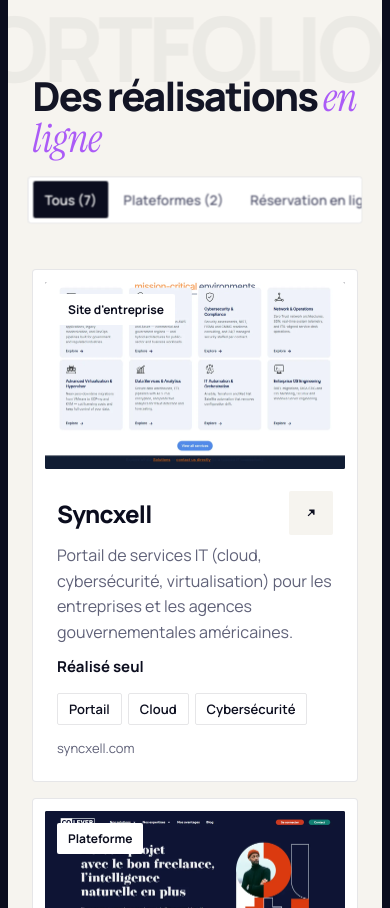
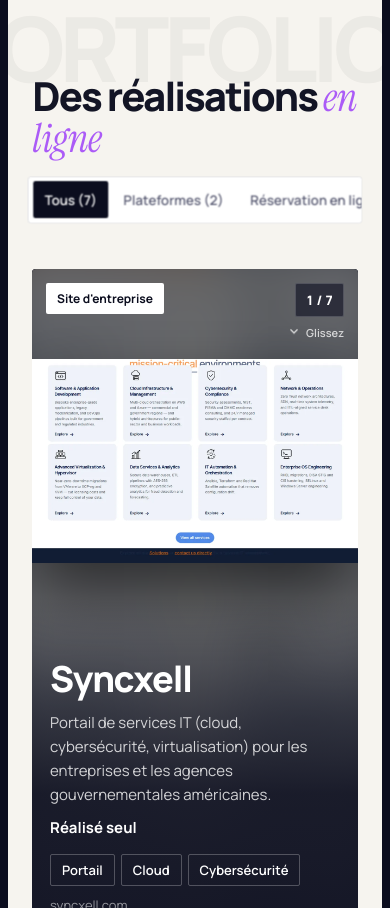
Before and after one commit to HenocVik/HenocVik.github.io, a plain HTML site: page index.html in a window 390 px wide. Shown: the part 1092-2000 px from the top of the page. Drawn offline with Linux system fonts and the light colour scheme; animation ran at ten frames a second.

Commit message:
Projets façon Reels sur mobile : un projet par écran, défilement aimanté

```diff
--- a/index.html
+++ b/index.html
@@ -144,6 +144,7 @@ section{position:relative}
 .it .fact{display:block;margin-top:10px;font-weight:700;color:var(--ink);font-size:15px}
 .it .tg{display:flex;gap:6px;flex-wrap:wrap;margin-top:16px}.it .tg span{padding:6px 11px;border-radius:2px;border:1px solid var(--lineD);font-size:13px;font-weight:600}
 .it .url{display:block;margin-top:14px;font-size:13px;color:var(--mut2)}
+.it .blur,.it .num,.it .go-btn,.it .swipe{display:none}
 /* animations des projets */
 .grid.leave .it{opacity:0;transform:translateY(24px) scale(.98);transition:opacity .3s,transform .3s}
 .it.enter{opacity:0;transform:translateY(50px)}
@@ -316,6 +317,34 @@ footer{padding:60px 0 130px;color:var(--mut);font-size:14px}footer .wrap{display
 }
 @media(max-width:640px){
   .grid{grid-template-columns:1fr}
+  /* projets façon Reels : un projet par écran, défilement aimanté */
+  html{scroll-snap-type:y proximity}
+  #grid{display:block}
+  #grid .it{position:relative;display:block;height:calc(100svh - 24px);margin:0 0 12px;padding:0;border:0;overflow:hidden;background:var(--ink);color:#fff;scroll-snap-align:center;scroll-snap-stop:always}
+  #grid .it:hover{transform:none;box-shadow:none}
+  #grid .it .im{position:absolute;inset:0;aspect-ratio:auto;border-radius:0;background:var(--ink)}
+  #grid .it .blur{display:block;position:absolute;inset:-40px;background-size:cover;background-position:center top;filter:blur(26px) brightness(.42) saturate(1.2)}
+  #grid .it .im img{position:absolute;left:0;top:11%;width:100%;height:auto;aspect-ratio:16/10;object-fit:cover;object-position:top;z-index:1;box-shadow:0 30px 60px rgba(0,0,0,.55);transform:scale(.9);opacity:.5;transition:transform 1s cubic-bezier(.16,1,.3,1),opacity .8s}
+  #grid .it.live .im img{transform:none;opacity:1}
+  #grid .it .im::before{content:"";position:absolute;inset:0;z-index:2;background:linear-gradient(0deg,rgba(11,13,30,.97) 0%,rgba(11,13,30,.82) 36%,transparent 60%)}
+  #grid .it .im .k{z-index:3;top:14px;left:14px;color:var(--ink)}
+  #grid .it .num{display:block;position:absolute;z-index:4;top:14px;right:14px;font-weight:800;font-size:13px;padding:7px 10px;background:rgba(11,13,30,.6);border:1px solid rgba(255,255,255,.18);border-radius:2px;font-variant-numeric:tabular-nums}
+  #grid .it .bd{position:absolute;left:0;right:0;bottom:0;z-index:4;padding:20px 18px 106px}
+  #grid .it h3{font-size:36px;color:#fff}
+  #grid .it h3 span{display:none}
+  #grid .it p{color:rgba(255,255,255,.8);font-size:15px}
+  #grid .it .fact{color:#fff}
+  #grid .it .tg span{border-color:rgba(255,255,255,.25);color:#fff}
+  #grid .it .url{color:rgba(255,255,255,.55);margin-top:10px}
+  #grid .it .go-btn{display:inline-flex;align-items:center;gap:8px;margin-top:14px;padding:12px 16px;background:var(--o);color:var(--on);font-weight:700;font-size:14px;border-radius:2px}
+  #grid .it .bd>*{opacity:0;transform:translate3d(0,26px,0);transition:opacity .6s,transform .8s cubic-bezier(.16,1,.3,1)}
+  #grid .it.live .bd>*{opacity:1;transform:none}
+  #grid .it.live .bd>*:nth-child(2){transition-delay:.07s}#grid .it.live .bd>*:nth-child(3){transition-delay:.14s}#grid .it.live .bd>*:nth-child(4){transition-delay:.21s}#grid .it.live .bd>*:nth-child(5){transition-delay:.28s}#grid .it.live .bd>*:nth-child(6){transition-delay:.35s}
+  #grid .it .swipe{display:flex;align-items:center;gap:4px;position:absolute;z-index:5;right:14px;top:56px;font-size:11px;font-weight:600;color:rgba(255,255,255,.75);white-space:nowrap}
+  #grid .it .swipe svg{width:16px;height:16px;animation:nudge 1.4s ease-in-out infinite}
+  @keyframes nudge{0%,100%{transform:translateY(-3px)}50%{transform:translateY(4px)}}
+  #grid .it .bd{padding-bottom:118px}
+  .pager{display:none}
   .zl{font-size:clamp(36px,11.5vw,58px)}
   .me{height:min(54vh,400px);justify-self:start;margin:22px 0 -30px 2px}
   .me .tag,.me .tag.l{width:min(31vw,118px);left:calc(100% + 6px);right:auto;text-align:left;padding:6px 0 6px 9px;border-left:2px solid var(--o);border-right:0}
@@ -464,18 +493,19 @@ const PJ=[
  ["destinations-canada","destinations-canada.com","https://destinations-canada.com/","Destinations Canada","Agence qui accompagne les projets d'études, de travail et d'immigration au Canada, avec prise de rendez-vous.","",["Site d'entreprise","Rendez-vous"],"en","Site d'entreprise"],
  ["expresstourisme","expresstourisme.com","https://expresstourisme.com","Express Tourisme","L'une des premières plateformes de tourisme en ligne au Bénin.","",["Symfony","Tourisme"],"en","Site d'entreprise"]
 ];
-const card=([f,u,l,t,d,fa,tg,k,c])=>`<a class="it enter" data-k="${k}" href="${l}" target="_blank" rel="noopener"><div class="im"><img src="assets/projets/${f}.webp" alt="Capture du site ${t}" loading="lazy"><span class="k">${c}</span></div><div class="bd"><h3>${t}<span>${AR}</span></h3><p>${d}</p>${fa?`<span class="fact">${fa}</span>`:""}<div class="tg">${tg.map(x=>`<span>${x}</span>`).join("")}</div><span class="url">${u}</span></div></a>`;
+const card=([f,u,l,t,d,fa,tg,k,c],idx,n)=>`<a class="it enter" data-k="${k}" href="${l}" target="_blank" rel="noopener"><div class="im"><span class="blur" style="background-image:url(assets/projets/${f}.webp)"></span><img src="assets/projets/${f}.webp" alt="Capture du site ${t}" loading="lazy"><span class="k">${c}</span><span class="num">${idx} / ${n}</span></div><div class="bd"><h3>${t}<span>${AR}</span></h3><p>${d}</p>${fa?`<span class="fact">${fa}</span>`:""}<div class="tg">${tg.map(x=>`<span>${x}</span>`).join("")}</div><span class="url">${u}</span><span class="go-btn">Visiter le site ${AR}</span></div>${idx===1&&n>1?`<span class="swipe" aria-hidden="true"><svg viewBox="0 0 24 24"><path fill="currentColor" d="M12 16l-6-6 1.4-1.4 4.6 4.6 4.6-4.6L18 10z"/></svg>Glissez</span>`:""}</a>`;
 const F=[["all","Tous"],["pf","Plateformes"],["rs","Réservation en ligne"],["en","Sites d'entreprise"]];
-const PER=4;let filt="all",page=1,seen=false;
+const REEL=matchMedia("(max-width:640px)");const per=()=>REEL.matches?99:4;let filt="all",page=1,seen=false;
 tabs.innerHTML=F.map(([k,n],i)=>`<button type="button" class="${i?"":"on"}" aria-pressed="${!i}" data-f="${k}">${n} (${k==="all"?PJ.length:PJ.filter(p=>p[7]===k).length})</button>`).join("");
 /* fait entrer les cartes une par une */
 function play(){grid.querySelectorAll(".it.enter:not(.go)").forEach((it,i)=>setTimeout(()=>it.classList.add("go"),80+i*140))}
 function render(animate){
-  const list=PJ.filter(p=>filt==="all"||p[7]===filt),pages=Math.max(1,Math.ceil(list.length/PER));
+  const PER=per(),list=PJ.filter(p=>filt==="all"||p[7]===filt),pages=Math.max(1,Math.ceil(list.length/PER));
   page=Math.min(page,pages);
   const draw=()=>{
     grid.classList.remove("leave");
-    grid.innerHTML=list.slice((page-1)*PER,page*PER).map(card).join("");
+    grid.innerHTML=list.slice((page-1)*PER,page*PER).map((p,i)=>card(p,(page-1)*PER+i+1,list.length)).join("");
+    watchReels();
     const from=(page-1)*PER+1,to=Math.min(page*PER,list.length);
     pager.classList.toggle("solo",pages<2);
     pager.innerHTML=`<span class="info">Projets <b>${from} à ${to}</b> sur ${list.length}</span><span class="bar" aria-hidden="true"><i style="transform:scaleX(${page/pages})"></i></span><span class="nums"><button type="button" data-p="${page-1}" ${page<2?"disabled":""} aria-label="Page précédente"><svg class="ar" viewBox="0 0 24 24" aria-hidden="true" style="transform:rotate(180deg)"><path fill="currentColor" d="M13 5l7 7-7 7-1.4-1.4 4.6-4.6H4v-2h12.2l-4.6-4.6z"/></svg></button>${Array.from({length:pages},(_,i)=>`<button type="button" data-p="${i+1}" ${i+1===page?'aria-current="page"':""}>${i+1}</button>`).join("")}<button type="button" data-p="${page+1}" ${page>=pages?"disabled":""} aria-label="Page suivante"><svg class="ar" viewBox="0 0 24 24" aria-hidden="true"><path fill="currentColor" d="M13 5l7 7-7 7-1.4-1.4 4.6-4.6H4v-2h12.2l-4.6-4.6z"/></svg></button></span>`;
@@ -483,6 +513,16 @@ function render(animate){
   };
   if(animate&&grid.children.length){grid.classList.add("leave");setTimeout(draw,300)}else draw();
 }
+/* mode Reels : chaque projet s'anime quand il remplit l'écran */
+let reelIO=null;
+function watchReels(){
+  if(reelIO)reelIO.disconnect();
+  const cards=grid.querySelectorAll(".it");
+  if(!REEL.matches||SHOT){cards.forEach(c=>c.classList.add("live"));return}
+  reelIO=new IntersectionObserver(es=>es.forEach(e=>e.target.classList.toggle("live",e.intersectionRatio>.55)),{threshold:[0,.55,1]});
+  cards.forEach(c=>reelIO.observe(c));
+}
+REEL.addEventListener("change",()=>{page=1;render(false)});
 render(false);
 /* les cartes n'entrent qu'au moment où la section arrive à l'écran */
 new IntersectionObserver((es,o)=>es.forEach(e=>{if(e.isIntersecting){seen=true;play();o.disconnect()}}),{threshold:.15}).observe(grid);
```
